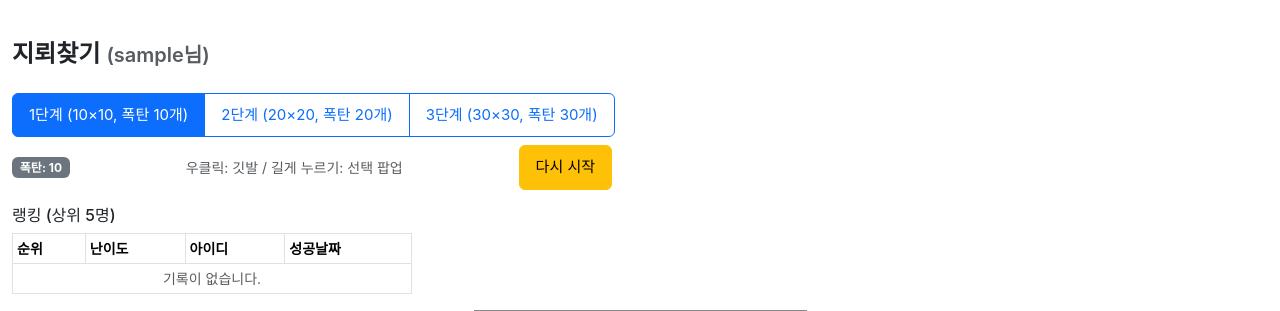
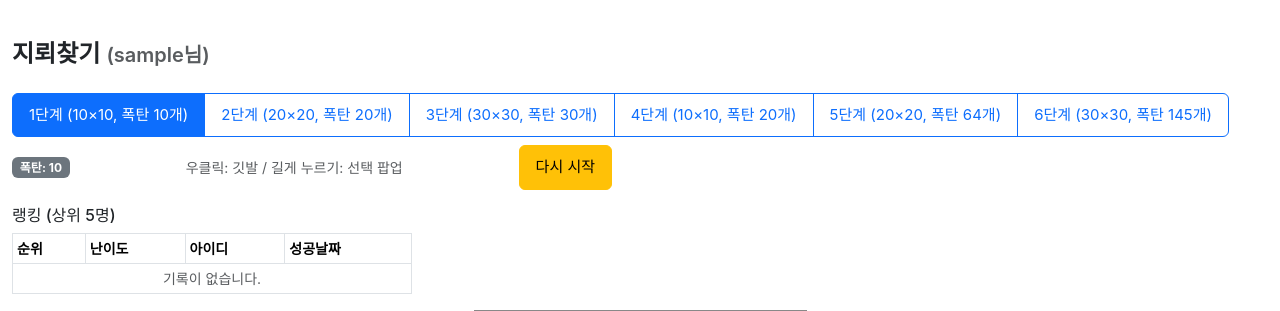
Before and after one commit to shhan1324/TestSvr, a Flask app: page /minesweeper in a window 1280 px wide. Shown: the part 57-368 px from the top of the page. Run offline with Flask 3, Linux system fonts and the light colour scheme; the visitor is signed in with stand-in values (Sample User, id 1); data that the repository does not hold is empty.

Commit message:
Update minesweeper.html

```diff
--- a/templates/minesweeper.html
+++ b/templates/minesweeper.html
@@ -11,6 +11,9 @@
       <button type="button" class="btn btn-outline-primary active" data-level="1">1단계 (10×10, 폭탄 10개)</button>
       <button type="button" class="btn btn-outline-primary" data-level="2">2단계 (20×20, 폭탄 20개)</button>
       <button type="button" class="btn btn-outline-primary" data-level="3">3단계 (30×30, 폭탄 30개)</button>
+      <button type="button" class="btn btn-outline-primary" data-level="4">4단계 (10×10, 폭탄 20개)</button>
+      <button type="button" class="btn btn-outline-primary" data-level="5">5단계 (20×20, 폭탄 64개)</button>
+      <button type="button" class="btn btn-outline-primary" data-level="6">6단계 (30×30, 폭탄 145개)</button>
     </div>
     <div class="status-bar d-flex justify-content-between align-items-center flex-wrap gap-2">
       <span id="bombCount" class="badge bg-secondary">폭탄: 0</span>
```
